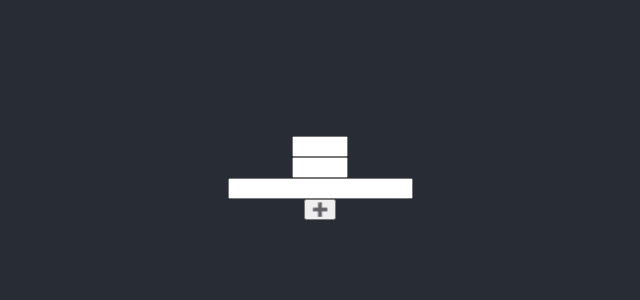
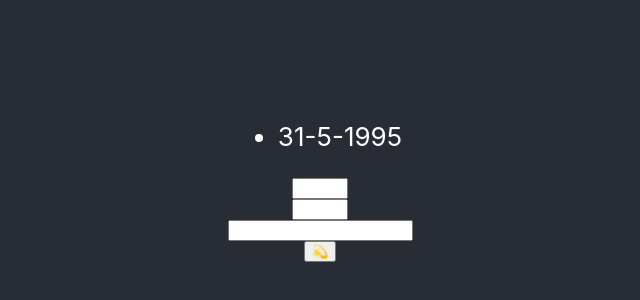
Before and after one commit to LihueMaidanaAvaca/KinCalculator, a React (Create React App) app: page / in a window 1280 px wide. Shown: the part 222-522 px from the top of the page, without its empty margins (320-960 px from the left). Built offline with nearby package versions, Linux system fonts and the light colour scheme.

Commit message:
date render

```diff
--- a/src/App.js
+++ b/src/App.js
@@ -1,17 +1,44 @@
 // import logo from './logo.svg';
 import './App.css';
-import { useState }from 'react'
+import { useState, useRef }from 'react'
+import { v4 as uuidv4 } from 'uuid'
+import { TodoList } from './components/TodoList'
+
+
 
 function App() {
-  const[date, setDate] = useState([{day:28, month:4, year:1994}])
+  const[dates, setDates] = useState([{day:31, month:5, year:1995}])
+
+  const todoDayRef = useRef();
+  const todoMonthRef = useRef();
+  const todoYearRef = useRef();
+
+  const handleDateAdd = () => {
+    const day = todoDayRef.current.value;
+    if(day === '') return;
+    const month = todoMonthRef.current.value;
+    if(month === '') return;
+    const year = todoYearRef.current.value;
+    if(month === '') return;
+
+    setDates((prevTodos) => {
+      return [...prevTodos, {id: uuidv4(), day, month, year}]
+    })
+
+    todoDayRef.current.value = null;
+    todoMonthRef.current.value = null;
+    todoYearRef.current.value = null;
+  }
+
 
   return (
     <div className="App">
       <header className="App-header">
-        <input type="number" min="1" max="31" ></input>
-        <input type="number" min="1" max="12" ></input>
-        <input type="number" ></input>
-        <button >➕</button>
+        <TodoList dates={dates} />
+        <input ref={todoDayRef} type="number" min="1" max="31" ></input>
+        <input ref={todoMonthRef} type="number" min="1" max="12" ></input>
+        <input ref={todoYearRef} type="number" ></input>
+        <button onClick={handleDateAdd} >💫</button>
       </header>
     </div>
   );
--- /dev/null
+++ b/src/components/TodoItem.jsx
@@ -0,0 +1,13 @@
+import React from 'react'
+
+export function TodoItem({ date }) {
+  const { day, month, year}= date
+
+
+
+    return (
+    <li>
+        {day}-{month}-{year}
+    </li>
+  )
+}
--- /dev/null
+++ b/src/components/TodoList.jsx
@@ -0,0 +1,12 @@
+import React from 'react'
+import { TodoItem } from './TodoItem'
+
+export function TodoList({ dates }) {
+  return (
+    <ul>
+        {dates.map((date)=>(
+            <TodoItem key={date.id} date={date}/>
+        ))}
+    </ul>
+  )
+}
```
